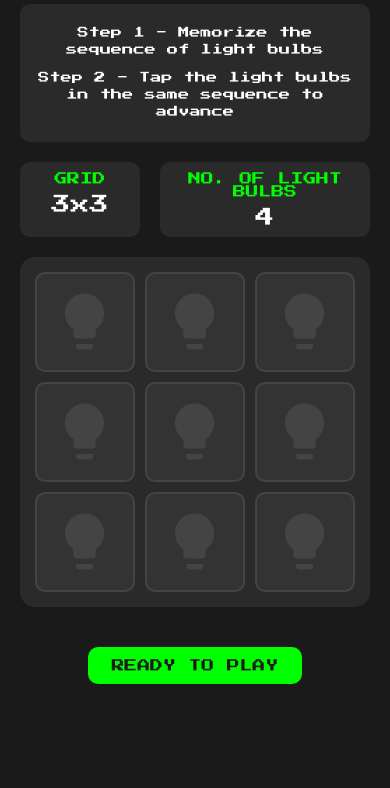
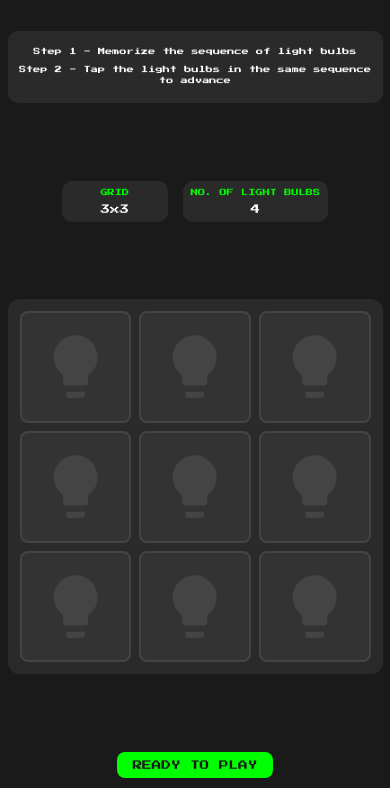
Before and after one commit to manasig04/MemoryMaster, a plain HTML site: page index.html in a window 390 px wide. Shown: the part 76-864 px from the top of the page. Drawn offline with Linux system fonts and the light colour scheme.

Commit message:
Update styles.css

```diff
--- a/styles.css
+++ b/styles.css
@@ -19,69 +19,76 @@ body {
 .container {
     text-align: center;
     padding: 20px;
-    max-width: 100%;
     width: 100%;
+    max-width: 1200px;
+    display: flex;
+    flex-direction: column;
+    gap: 20px;
 }
 
 h1 {
     color: var(--primary-color);
     text-shadow: 0 0 10px var(--primary-color);
-    font-size: 2rem;
-    margin-bottom: 1rem;
+    font-size: 1.5rem;
+    margin: 0;
 }
 
 .instructions {
     background-color: var(--grid-bg);
-    padding: 15px;
+    padding: 12px;
     border-radius: 10px;
-    margin: 20px auto;
+    margin: 0 auto;
     max-width: 600px;
-    font-size: 0.8rem;
+    font-size: 0.6rem;
     line-height: 1.5;
+}
+
+.instructions p {
+    margin: 8px 0;
 }
 
 .game-stats {
     display: flex;
     justify-content: center;
-    gap: 20px;
-    margin: 20px 0;
+    gap: 15px;
+    margin: 0;
 }
 
 .stat-box {
     background-color: var(--grid-bg);
-    padding: 15px;
+    padding: 10px;
     border-radius: 10px;
     display: flex;
     flex-direction: column;
-    gap: 10px;
-    min-width: 120px;
+    gap: 8px;
+    min-width: 110px;
 }
 
 .stat-label {
-    font-size: 0.8rem;
+    font-size: 0.6rem;
     color: var(--primary-color);
 }
 
 .stat-value {
-    font-size: 1.2rem;
+    font-size: 0.8rem;
 }
 
 .grid {
+    width: min(500px, 90vw);
+    aspect-ratio: 1;
+    margin: 0 auto;
     display: grid;
-    gap: 10px;
-    margin: 20px auto;
-    max-width: min(90vw, 600px);
-    aspect-ratio: 1;
+    gap: 8px;
     background-color: var(--grid-bg);
-    padding: 15px;
-    border-radius: 15px;
+    padding: 12px;
+    border-radius: 12px;
 }
 
 .cell {
     aspect-ratio: 1;
     background-color: #333;
     border: 2px solid #444;
-    border-radius: 10px;
+    border-radius: 8px;
     cursor: pointer;
     display: flex;
     align-items: center;
@@ -110,13 +117,13 @@ button {
     background-color: var(--primary-color);
     color: var(--bg-color);
     border: none;
-    padding: 15px 30px;
+    padding: 12px 24px;
     font-family: 'Press Start 2P', cursive;
-    font-size: 1rem;
+    font-size: 0.8rem;
     cursor: pointer;
-    border-radius: 10px;
+    border-radius: 8px;
     transition: all 0.3s ease;
-    margin-top: 20px;
+    margin: 0 auto;
 }
 
 button:hover {
@@ -131,23 +138,71 @@ button:disabled {
     box-shadow: none;
 }
 
+.custom-alert {
+    position: fixed;
+    top: 0;
+    left: 0;
+    right: 0;
+    bottom: 0;
+    background: rgba(0, 0, 0, 0.7);
+    display: flex;
+    align-items: center;
+    justify-content: center;
+    z-index: 1000;
+}
+
+.alert-content {
+    background: var(--bg-color);
+    padding: 15px;
+    border-radius: 8px;
+    text-align: center;
+    border: 2px solid var(--primary-color);
+    font-size: 0.7rem;
+}
+
+.alert-content button {
+    margin-top: 12px;
+    font-size: 0.7rem;
+    padding: 8px 16px;
+}
+
+/* Mobile specific styles */
 @media (max-width: 768px) {
+    body {
+        overflow: hidden;
+    }
+
+    .container {
+        padding: 10px;
+        gap: 10px;
+        height: 100vh;
+        justify-content: space-between;
+    }
+
     h1 {
-        font-size: 1.5rem;
+        font-size: 1.2rem;
     }
 
     .instructions {
-        font-size: 0.7rem;
-        padding: 10px;
+        font-size: 0.45rem;
+        padding: 8px;
     }
 
     .stat-box {
-        min-width: 100px;
-        padding: 10px;
+        min-width: 90px;
+        padding: 8px;
+    }
+
+    .stat-label {
+        font-size: 0.45rem;
+    }
+
+    .stat-value {
+        font-size: 0.6rem;
     }
 
     button {
-        font-size: 0.8rem;
-        padding: 12px 24px;
+        font-size: 0.6rem;
+        padding: 8px 16px;
     }
 }
```
